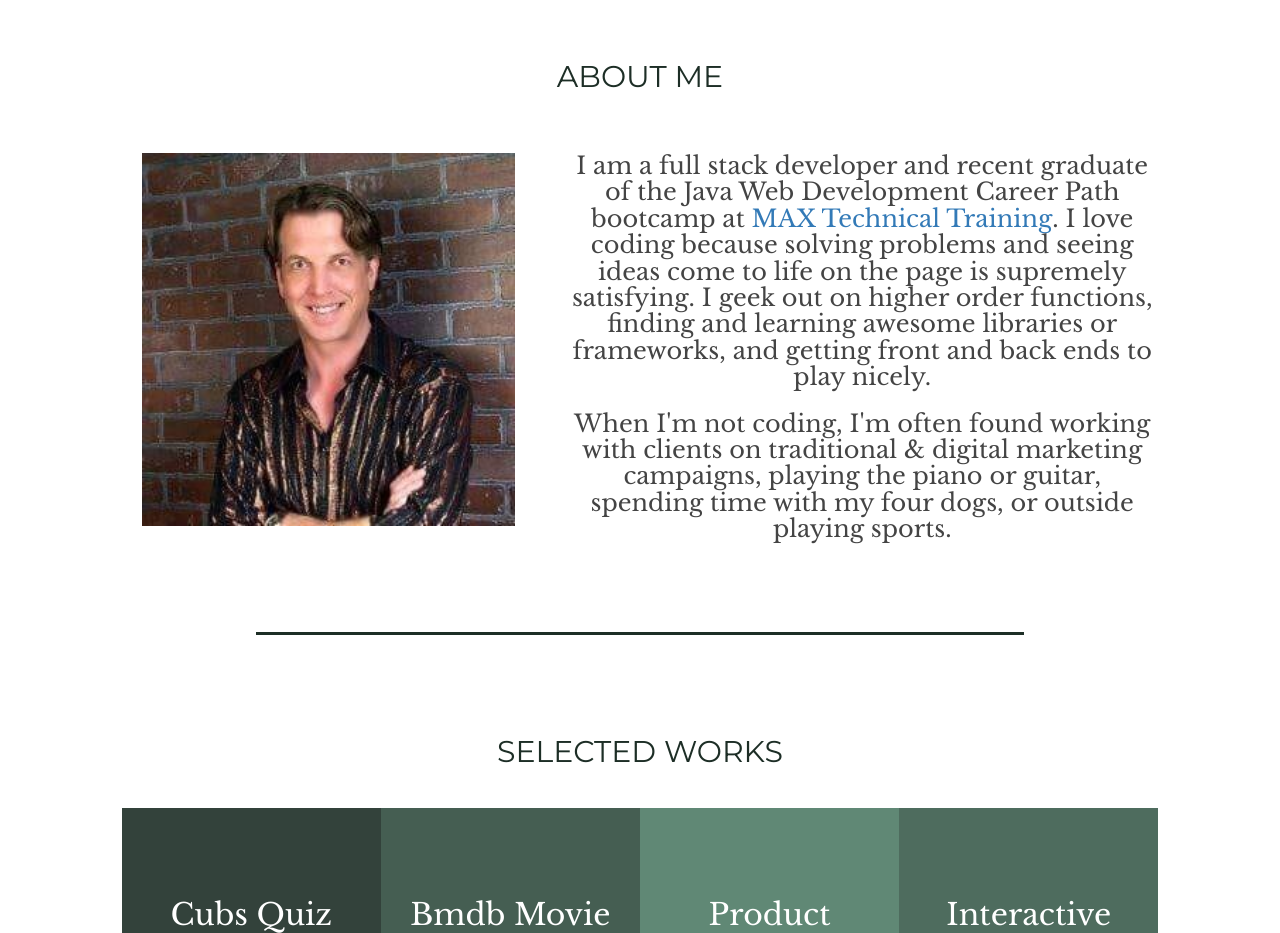
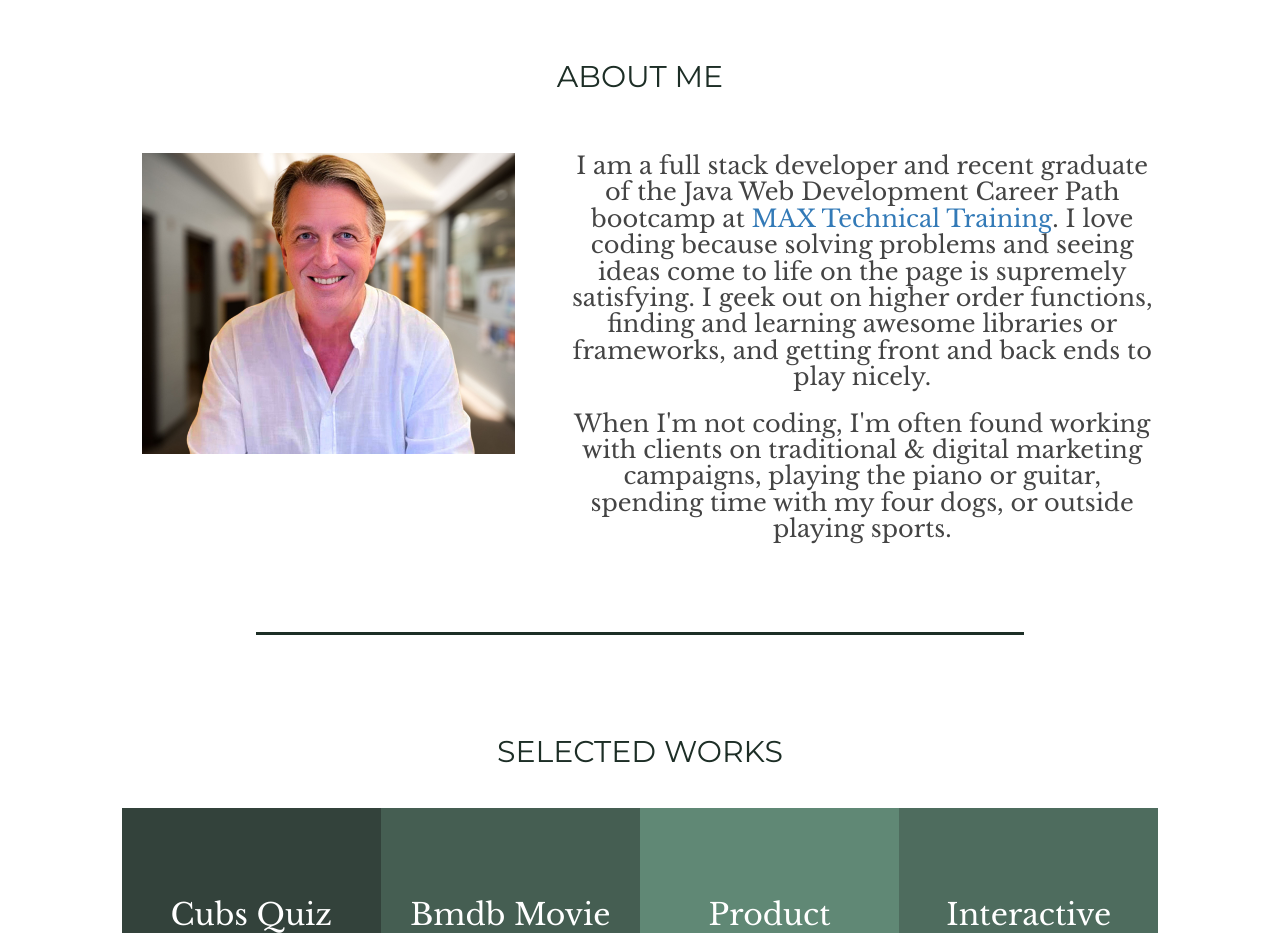
Before and after one commit to wordsmith4u/wordsmith4u.github.io, a plain HTML site: page index.html in a window 1280 px wide. Shown: the part 800-1733 px from the top of the page. Drawn offline with nearby package versions, Linux system fonts and the light colour scheme.

Commit message:
Update index.html

```diff
--- a/index.html
+++ b/index.html
@@ -59,7 +59,7 @@
         <div class="about bottomSpacer container-fluid text-center col-xs-10 col-xs-offset-1">
             <h2 class="text-uppercase sectionTitle">About Me</h2>
             <div class="row">
-                <div class="col-md-5"><img src="images/bwprofile.JPG" alt="Profile picture" /></div>
+                <div class="col-md-5"><img src="images/Ron.jpg" alt="Profile picture" /></div>
                 <div class="col-md-7">
                     <h3>I am a full stack developer and recent graduate of the Java Web Development Career Path bootcamp at <a href="https://maxtrain.com/career-2/career-cincy-code-bootcamps/part-time-bootcamp/" target="_blank">MAX Technical Training</a>. I love coding because solving problems and seeing ideas come to life on the page is supremely satisfying. I geek out on higher order functions, finding and learning awesome libraries or frameworks, and getting front and back ends to play nicely. </h3>
                     <h3>When I'm not coding, I'm often found working with clients on traditional & digital marketing campaigns, playing the piano or guitar, spending time with my four dogs, or outside playing sports.</h3>
```
